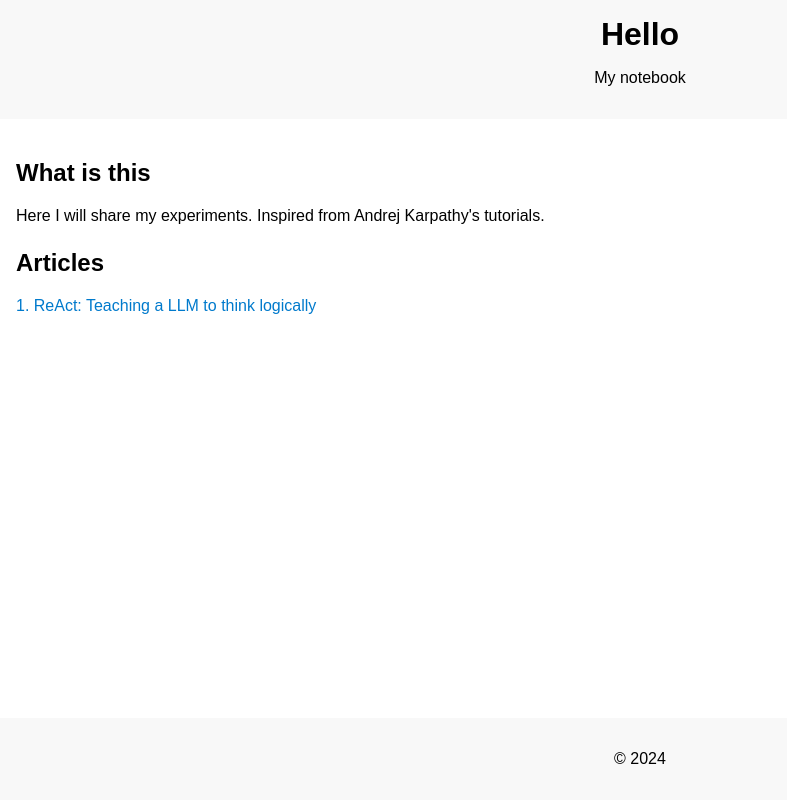
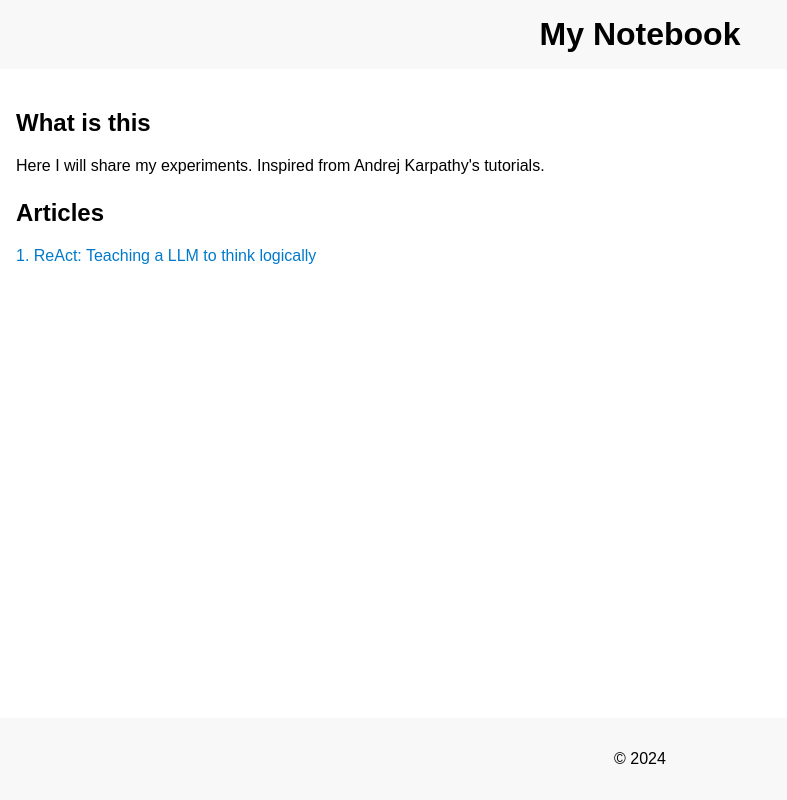
Before and after one commit to tombuuz/dagvanorov, a plain HTML site: page index.html in a window 1280 px wide. Shown: the whole page, without its empty margins (0-787 px from the left). Drawn offline with Linux system fonts and the light colour scheme.

Commit message:
structured, and added website

```diff
--- a/index.html
+++ b/index.html
@@ -8,8 +8,7 @@
 </head>
 <body>
     <header>
-        <h1>Hello</h1>
-        <p>My notebook</p>
+        <h1>My Notebook</h1>
     </header>
     <main>
         <section>
```
